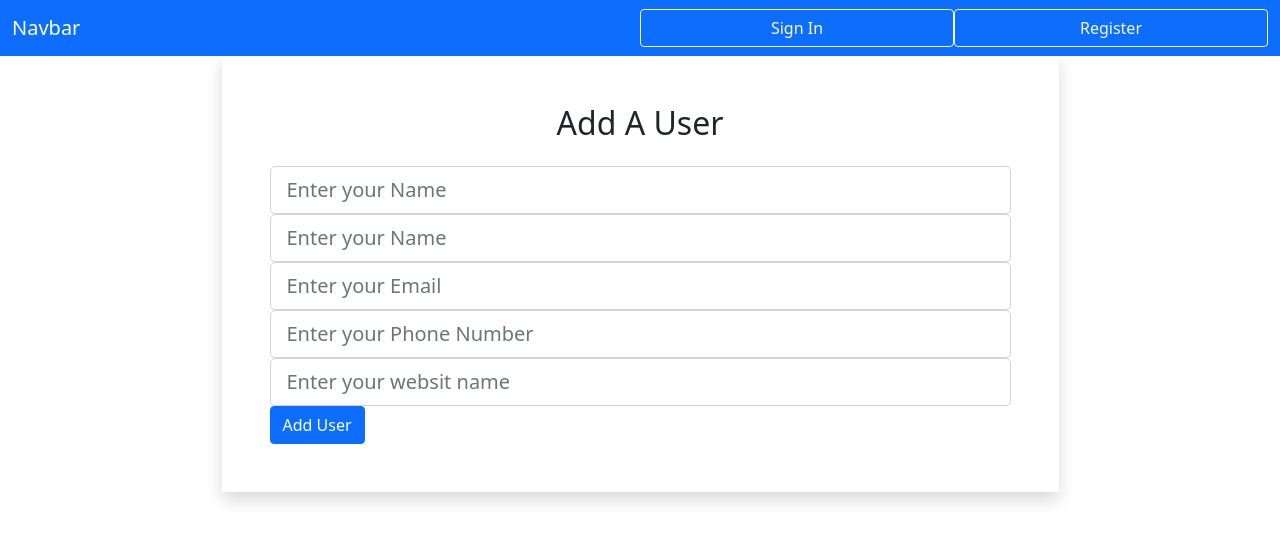
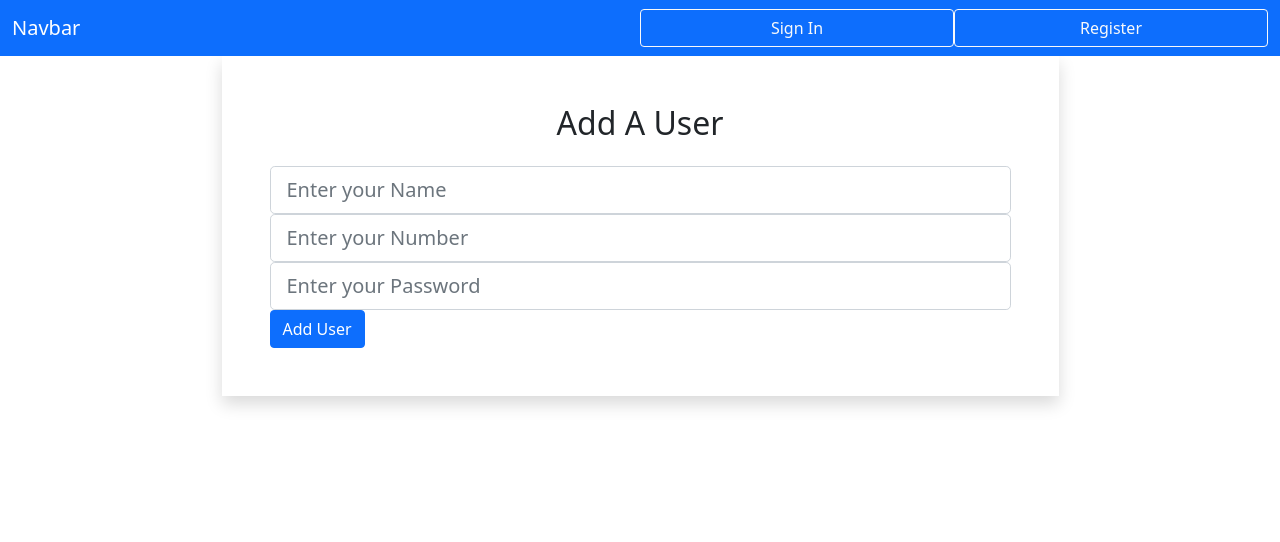
Before and after one commit to k-shivam/cg-hackathon, a React (Create React App) app in the folder employee-mgmt-sys/: page /user/add in a window 1280 px wide. Shown: the top 542 px of the page. Built offline with nearby package versions, Linux system fonts and the light colour scheme.

Commit message:
Update AddUser.js

```diff
--- a/employee-mgmt-sys/src/components/users/AddUser.js
+++ b/employee-mgmt-sys/src/components/users/AddUser.js
@@ -1,25 +1,30 @@
+import axios from "axios";
 import React, { useState } from "react";
 import { useNavigate } from 'react-router-dom';
-import userData from "../../users";
 
 const AddUser = () =>{
     const navigate = useNavigate();
     const [user, setUser] = useState({
         name:"",
-        username: "",
-        email:"",
-        phone:"",
-        website:""
+        number: "",
+        password:""
     })
 
     const onSubmit = async (e) =>{
         navigate('/home')
         e.preventDefault();
+        await axios.post(`http://localhost:3001/users`, {name:user.name, number:user.number, password:user.password})
+        .then((resp) =>{
+            setUser(resp.data)
+        })
+        .catch((err)=>{
+            alert(err)
+        })
+
         console.log(user)
-        userData.append(user)
     }
 
-    const {name, username, email, phone, website} = user
+    const {name, number, password } = user
     const onInputChange = (e) =>{
         setUser({...user, [e.target.name]:e.target.value})
     }
@@ -43,9 +48,9 @@ const AddUser = () =>{
                         <input
                             type="text"
                             className="form-control form-control-lg"
-                            placeholder="Enter your Name"
-                            name="username"
-                            value={username}
+                            placeholder="Enter your Number"
+                            name="number"
+                            value={number}
                             onChange={e=>onInputChange(e)}
                         />
                     </div>
@@ -53,29 +58,9 @@ const AddUser = () =>{
                         <input
                             type="text"
                             className="form-control form-control-lg"
-                            placeholder="Enter your Email"
-                            name="email"
-                            value={email}
-                            onChange={e=>onInputChange(e)}
-                        />
-                    </div>
-                    <div className="form-group">
-                        <input
-                            type="text"
-                            className="form-control form-control-lg"
-                            placeholder="Enter your Phone Number"
-                            name="phone"
-                            value={phone}
-                            onChange={e=>onInputChange(e)}
-                        />
-                    </div>
-                    <div className="form-group">
-                        <input
-                            type="text"
-                            className="form-control form-control-lg"
-                            placeholder="Enter your websit name"
-                            name="website"
-                            value={website}
+                            placeholder="Enter your Password"
+                            name="password"
+                            value={password}
                             onChange={e=>onInputChange(e)}
                         />
                     </div>
```
